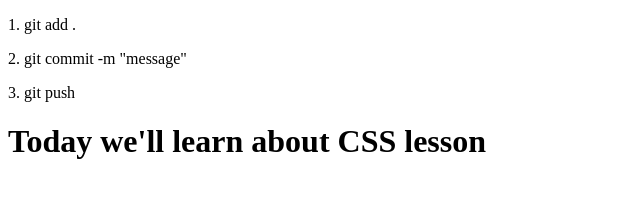
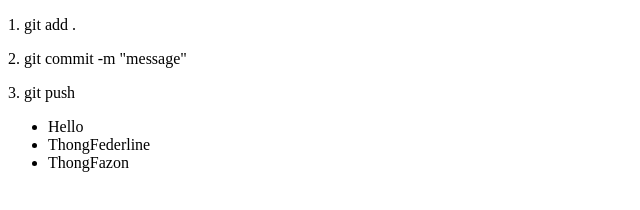
Before and after one commit to sreypheasin/test-2, a plain HTML site: page index.html in a window 1280 px wide. Shown: the whole page, without its empty margins (0-640 px from the left). Drawn offline with Linux system fonts and the light colour scheme.

Commit message:
Commit test from Thong

```diff
--- a/index.html
+++ b/index.html
@@ -9,6 +9,12 @@
     <p>3. git push</p>
   </head>
   <body>
-    <h1>Today we'll learn about CSS lesson</h1>
+    <main>
+      <ul>
+        <li>Hello</li>
+        <li>ThongFederline</li>
+        <li>ThongFazon</li>
+      </ul>
+    </main>
   </body>
 </html>
```
